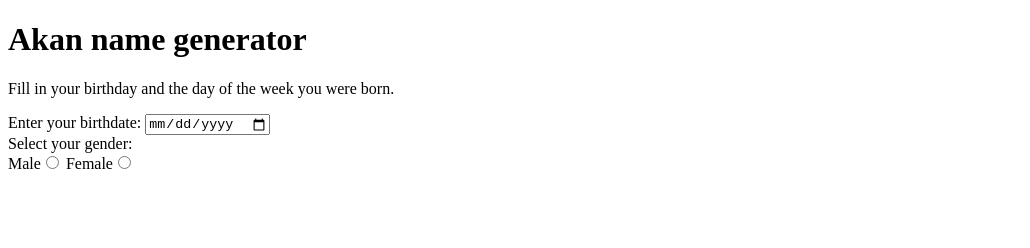
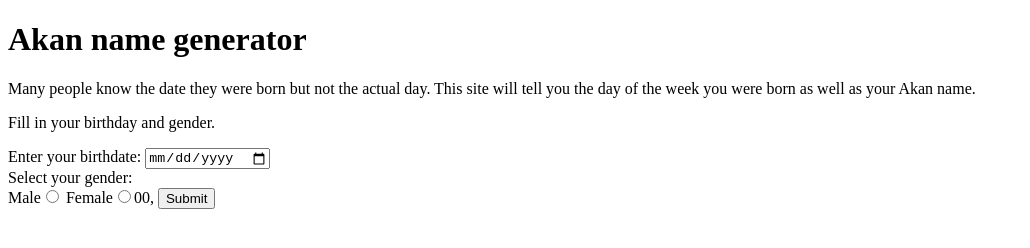
Before and after one commit to bpkamau/IPweek2, a plain HTML site: page index.html in a window 1280 px wide. Shown: the whole page, without its empty margins (0-1030 px from the left). Drawn offline with Linux system fonts and the light colour scheme.

Commit message:
add a description to the html page

```diff
--- a/index.html
+++ b/index.html
@@ -1,19 +1,22 @@
 <!DOCTYPE html>
 <html>
+
 <head>
     <link href="css/styles.css" type="text/css" rel="stylesheet">
     <title>Akan name generator</title>
 </head>
+
 <body>
     <h1>Akan name generator</h1>
-        <p>Fill in your birthday and the day of the week you were born.</p>
+    <p>Many people know the date they were born but not the actual day. This site will tell you the day of the week you were born as well as your Akan name.</p>
+    <p>Fill in your birthday and gender.</p>
     <form class="dos">
         <label>Enter your birthdate:</label>
         <input type="date" value="date" name="date"> <br>
         <label>Select your gender:</label> <br>
         <label>Male</label><input type="radio" value="Male" name="gender">
-            <label>Female</label><input type="radio" value="Female" name="gender">
-            <iinput class="button" type="button" name="Sutmit" value="Submit">
+        <label>Female</label><input type="radio" value="Female" name="gender">00,
+            <input class="button" type="button" name="Sutmit" value="Submit">
     </form>
     <script src="js/scripts.js"></script>
 </body>
```
Lines whose indentation alone changed are shown as unchanged.
